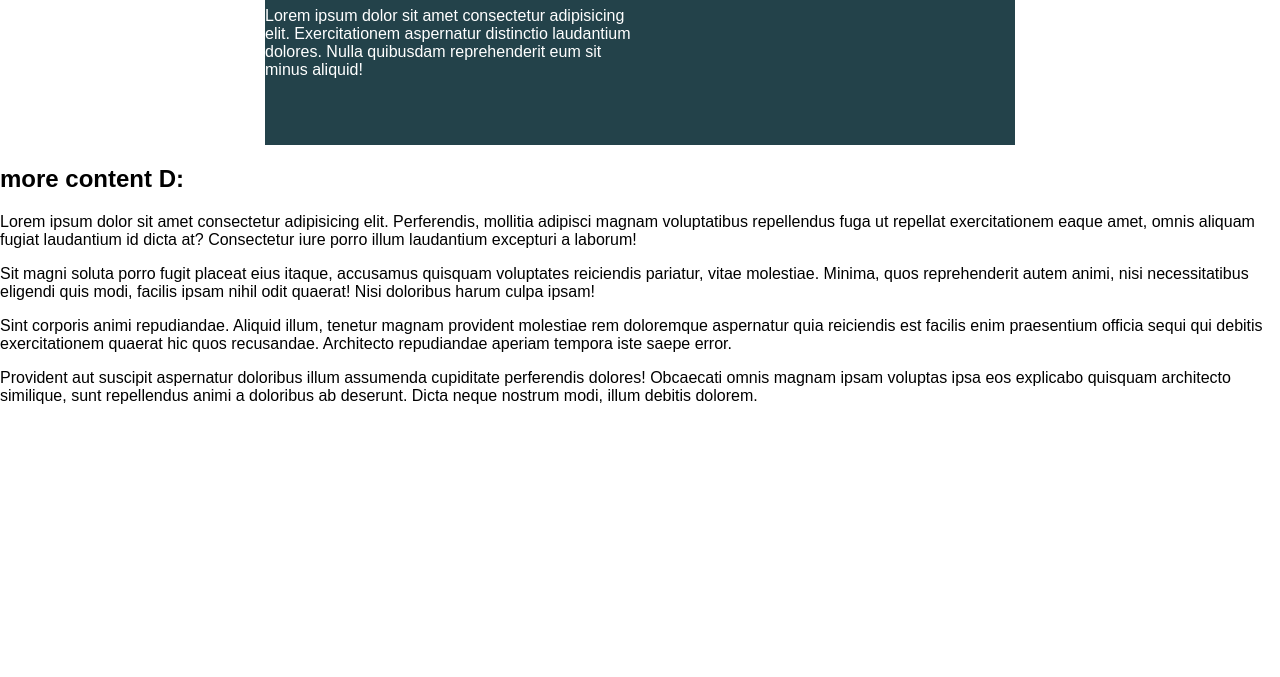
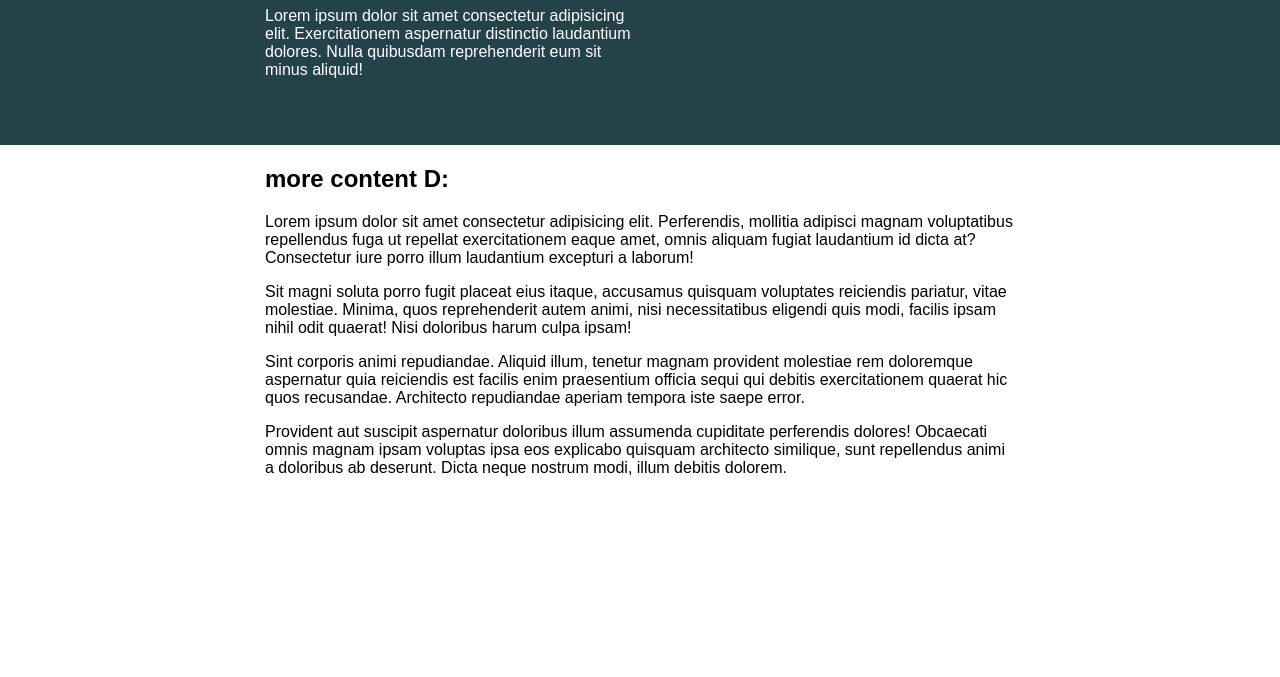
Before and after one commit to praneetwalvekar33/conquering-responsive-layout, a plain HTML site: page challenge02/index.html in a window 1280 px wide. Shown: the part 123-800 px from the top of the page. Drawn offline with Linux system fonts and the light colour scheme.

Commit message:
solution-challenge02

```diff
--- a/challenge02/index.html
+++ b/challenge02/index.html
@@ -10,19 +10,21 @@
 <body>
 
     <div class="container">
+        <div class="secondary-container">
             <div class="intro-content">
                 <h1>Lorem ipsum dolor sit.</h1>
                 <p>Lorem ipsum dolor sit amet consectetur adipisicing elit. Exercitationem aspernatur distinctio laudantium dolores. Nulla quibusdam reprehenderit eum sit minus aliquid!</p>
             </div>
         </div>
+    </div>
 
-
+    <div class="passage-container">
         <h2>more content D:</h2>
         <p>Lorem ipsum dolor sit amet consectetur adipisicing elit. Perferendis, mollitia adipisci magnam voluptatibus repellendus fuga ut repellat exercitationem eaque amet, omnis aliquam fugiat laudantium id dicta at? Consectetur iure porro illum laudantium excepturi a laborum!</p>
         <p>Sit magni soluta porro fugit placeat eius itaque, accusamus quisquam voluptates reiciendis pariatur, vitae molestiae. Minima, quos reprehenderit autem animi, nisi necessitatibus eligendi quis modi, facilis ipsam nihil odit quaerat! Nisi doloribus harum culpa ipsam!</p>
         <p>Sint corporis animi repudiandae. Aliquid illum, tenetur magnam provident molestiae rem doloremque aspernatur quia reiciendis est facilis enim praesentium officia sequi qui debitis exercitationem quaerat hic quos recusandae. Architecto repudiandae aperiam tempora iste saepe error.</p>
         <p>Provident aut suscipit aspernatur doloribus illum assumenda cupiditate perferendis dolores! Obcaecati omnis magnam ipsam voluptas ipsa eos explicabo quisquam architecto similique, sunt repellendus animi a doloribus ab deserunt. Dicta neque nostrum modi, illum debitis dolorem.</p>
-
+    </div>
 
 </body>
 </html>
--- a/challenge02/style.css
+++ b/challenge02/style.css
@@ -24,14 +24,24 @@ body {
 }
 
 .container {
-  width: 80%;
-  max-width: 750px;
-  margin: 0 auto;
+  /* max-width: 750px; */
   background: #23424a;
   color: white;
   padding: 50px 0;
 }
 
+.secondary-container{
+  width: 80%;
+  max-width: 750px;
+  margin: 0 auto;
+}
+
 .intro-content {
   width: 50%;
 }
+
+.passage-container{
+  width: 80%;
+  max-width: 750px;
+  margin: 0 auto;
+}
```
Lines whose indentation alone changed are shown as unchanged.
